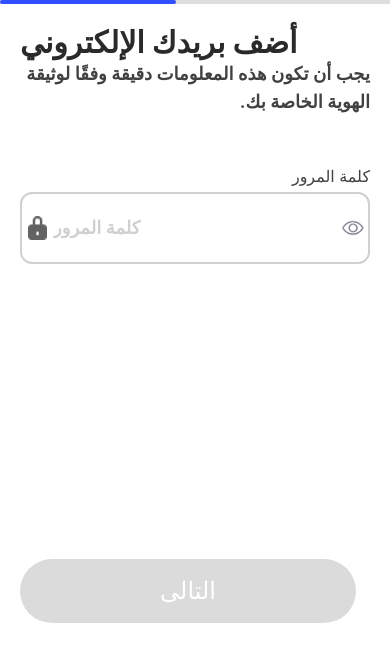
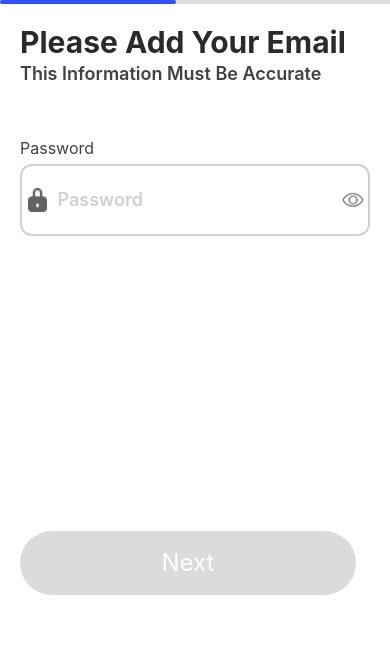
Before and after one commit to Abdullah0Dev/coinpay, a React Native app: screen /AddEmail in a window 390 px wide. Shown: the top 662 px of the page. Built offline with nearby package versions, Linux system fonts and the light colour scheme.

Commit message:
Update AddEmail.tsx

```diff
--- a/src/screens/AddEmail.tsx
+++ b/src/screens/AddEmail.tsx
@@ -30,13 +30,13 @@ const AddEmail: React.FC<EmailProps> = ({route}) => {
   return (
     <CustomWrapper progress={45}>
       <HeadInfo
-        title={'أضف بريدك الإلكتروني'}
+        title={'Please Add Your Email'}
         subtitle={
-          'يجب أن تكون هذه المعلومات دقيقة وفقًا لوثيقة الهوية الخاصة بك.'
+          'This Information Must Be Accurate'
         }
       />
       <FormField
-        title="كلمة المرور"
+        title="Password"
         value={form.password}
         setError={setPasswordError}
         error={passwordError}
@@ -46,12 +46,12 @@ const AddEmail: React.FC<EmailProps> = ({route}) => {
         }}
         otherStyles="mt-7"
         keyboardType="default"
-        placeholder={`كلمة المرور`}
+        placeholder={` Password`}
       />
       <View className="h-[35vh]" />
       <CustomButton
         value={form.password}
-        title="التالى"
+        title="Next"
         containerStyle={` ${
           form.password == '' ? 'bg-content-disabled' : 'bg-primary '
         }  `}
```
